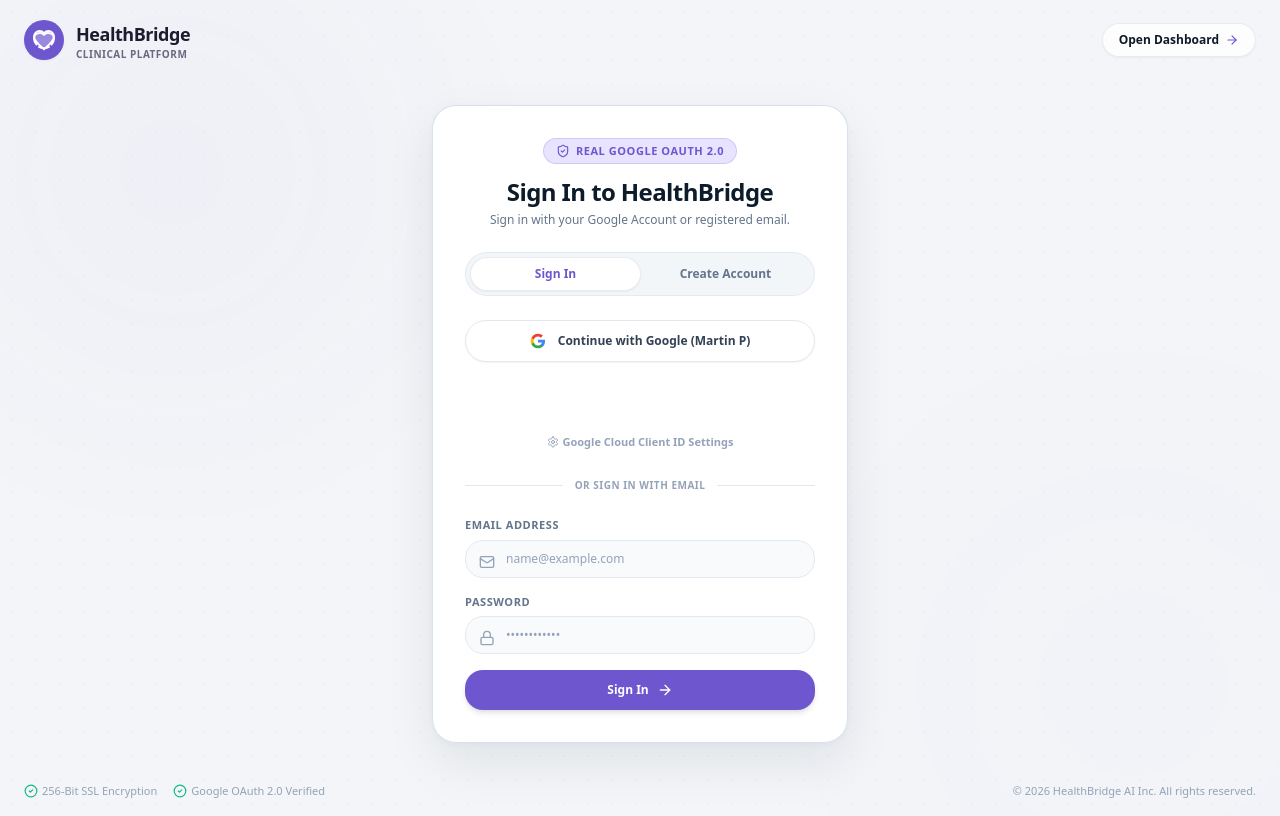
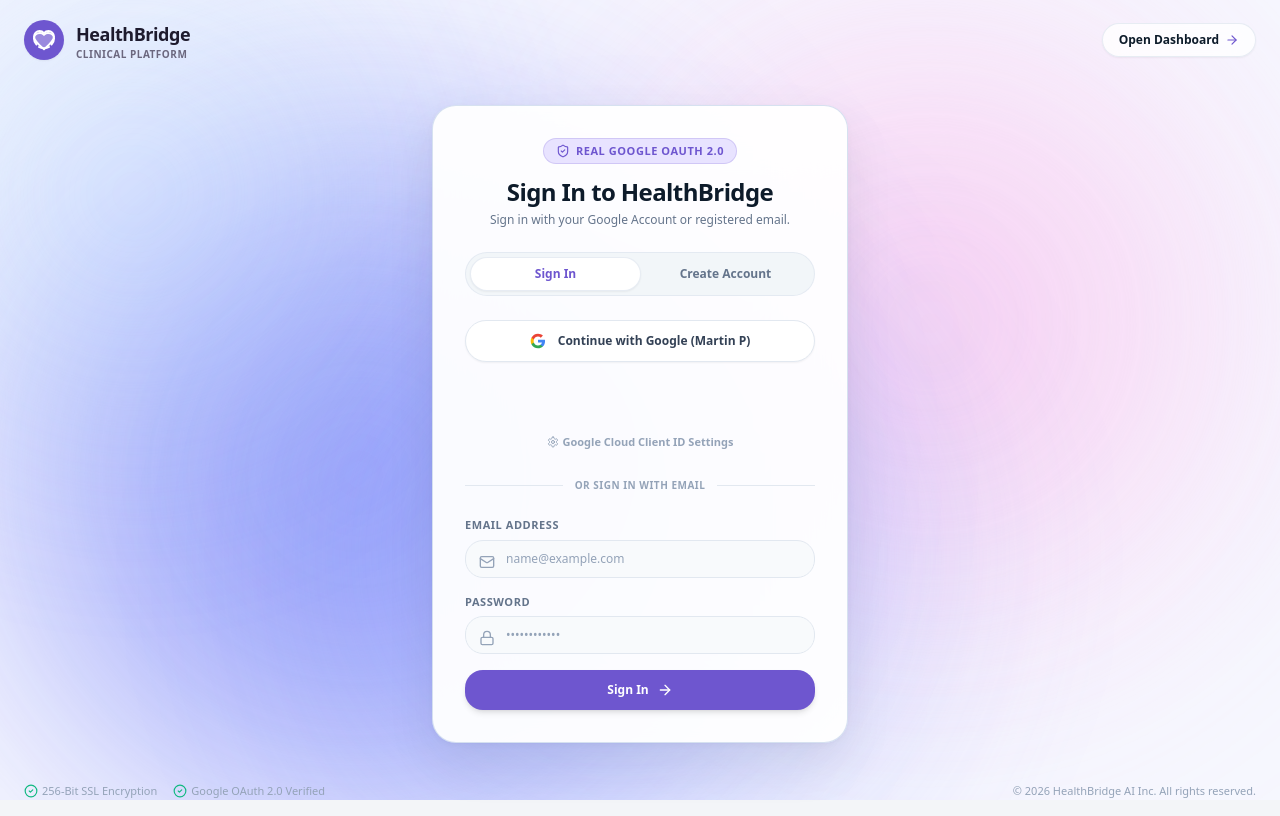
Before and after one commit to martyn-in/healthbridge, a Next.js app: page /login in a window 1280 px wide. Built offline with nearby package versions, Linux system fonts and the light colour scheme; no server answers.

Commit message:
Implement multi-layer animated pastel mesh gradient background with frosted glass surface panels

```diff
--- a/src/app/dashboard/layout.tsx
+++ b/src/app/dashboard/layout.tsx
@@ -3,7 +3,6 @@
 import React, { useState } from 'react';
 import { Sidebar } from '@/components/ui/Sidebar';
 import { Header } from '@/components/ui/Header';
-import { JudgeDemoBar } from '@/components/ui/JudgeDemoBar';
 import { EmergencySosModal } from '@/components/ui/EmergencySosModal';
 import { DigitalHealthCardModal } from '@/components/ui/DigitalHealthCardModal';
 import { DisclaimerBanner } from '@/components/ui/DisclaimerBanner';
@@ -14,14 +13,15 @@
 
   return (
     <AuthGuard>
-      <div className="min-h-screen flex flex-col font-sans transition-colors duration-300 relative"
-        style={{ background: 'var(--bg-base)', color: 'var(--text-primary)' }}>
+      <div className="min-h-screen flex flex-col font-sans transition-colors duration-300 relative text-[var(--text-primary)]">
 
-        {/* Ambient background orbs */}
-        <div className="fixed top-0 right-0 w-96 h-96 rounded-full pointer-events-none z-0"
-          style={{ background: 'radial-gradient(circle, rgba(0,102,255,0.08) 0%, transparent 70%)', transform: 'translate(30%,-30%)' }} />
-        <div className="fixed bottom-0 left-0 w-80 h-80 rounded-full pointer-events-none z-0"
-          style={{ background: 'radial-gradient(circle, rgba(255,51,102,0.07) 0%, transparent 70%)', transform: 'translate(-30%,30%)' }} />
+        {/* ── MULTI-LAYER ANIMATED PASTEL MESH GRADIENT BACKGROUND ── */}
+        <div className="mesh-gradient-container">
+          <div className="mesh-blob mesh-blob-pink" />
+          <div className="mesh-blob mesh-blob-blue" />
+          <div className="mesh-blob mesh-blob-lavender" />
+          <div className="mesh-blob mesh-blob-cyan" />
+        </div>
 
         <div className="flex flex-1 relative z-10">
           {/* Desktop Sidebar */}
--- a/src/app/globals.css
+++ b/src/app/globals.css
@@ -3,12 +3,12 @@
 @import "tailwindcss/components";
 @import "tailwindcss/utilities";
 
-/* ─── DESIGN TOKENS (IMAGE 1 SOFT LAVENDER & VIOLET PALETTE) ─────────────── */
+/* ─── DESIGN TOKENS (LIGHT MODE MESH PALETTE) ─────────────────────────── */
 :root {
-  --bg-base:                #F2EFFE;
-  --bg-surface:             #E8E3FF;
-  --bg-card:                #FFFFFF;
-  --bg-card-subtle:         #F8F7FF;
+  --bg-base:                #F6F7FE;
+  --bg-surface:             rgba(232, 227, 255, 0.75);
+  --bg-card:                rgba(255, 255, 255, 0.75);
+  --bg-card-subtle:         rgba(248, 247, 255, 0.85);
 
   --text-primary:           #1E1B2E;
   --text-secondary:         #6B677E;
@@ -20,22 +20,22 @@
   --accent-lavender-dark:   #DED8FF;
   --accent-crimson:         #FF3366;
 
-  --border-subtle:          rgba(110, 86, 207, 0.08);
-  --border-card:            rgba(255, 255, 255, 0.95);
-  --shadow-sm:              0 2px 10px rgba(110, 86, 207, 0.03);
-  --shadow-md:              0 8px 30px rgba(110, 86, 207, 0.05);
-  --shadow-lg:              0 20px 50px rgba(110, 86, 207, 0.08);
+  --border-subtle:          rgba(110, 86, 207, 0.12);
+  --border-card:            rgba(255, 255, 255, 0.85);
+  --shadow-sm:              0 2px 10px rgba(110, 86, 207, 0.04);
+  --shadow-md:              0 10px 35px rgba(110, 86, 207, 0.06);
+  --shadow-lg:              0 20px 50px rgba(110, 86, 207, 0.09);
 
   --radius-card:            24px;
   --radius-pill:            999px;
 }
 
-/* ─── DARK MODE DESIGN TOKENS (PREMIUM DARK CHARCOAL) ──────────────────── */
+/* ─── DARK MODE DESIGN TOKENS (PREMIUM DARK OBSIDIAN MESH) ─────────────── */
 html.dark, .dark {
-  --bg-base:                #111114;
-  --bg-surface:             #1B1B20;
-  --bg-card:                #18181D;
-  --bg-card-subtle:         #23232A;
+  --bg-base:                #0C0C10;
+  --bg-surface:             rgba(27, 27, 32, 0.80);
+  --bg-card:                rgba(24, 24, 29, 0.78);
+  --bg-card-subtle:         rgba(35, 35, 42, 0.85);
 
   --text-primary:           #F6F6F8;
   --text-secondary:         #A0A0A8;
@@ -47,11 +47,11 @@
   --accent-lavender-dark:   #3A3458;
   --accent-crimson:         #FF4D79;
 
-  --border-subtle:          rgba(255, 255, 255, 0.08);
+  --border-subtle:          rgba(255, 255, 255, 0.10);
   --border-card:            rgba(255, 255, 255, 0.12);
-  --shadow-sm:              0 2px 10px rgba(0, 0, 0, 0.25);
-  --shadow-md:              0 8px 30px rgba(0, 0, 0, 0.35);
-  --shadow-lg:              0 20px 50px rgba(0, 0, 0, 0.50);
+  --shadow-sm:              0 2px 10px rgba(0, 0, 0, 0.30);
+  --shadow-md:              0 10px 35px rgba(0, 0, 0, 0.45);
+  --shadow-lg:              0 20px 50px rgba(0, 0, 0, 0.60);
 }
 
 /* ─── RESET & BASE ────────────────────────────────────────────────── */
@@ -72,21 +72,146 @@
 ::-webkit-scrollbar { width: 5px; height: 5px; }
 ::-webkit-scrollbar-track { background: transparent; }
 ::-webkit-scrollbar-thumb {
-  background: rgba(110, 86, 207, 0.20);
+  background: rgba(110, 86, 207, 0.25);
   border-radius: 10px;
 }
-::-webkit-scrollbar-thumb:hover { background: rgba(110, 86, 207, 0.35); }
+::-webkit-scrollbar-thumb:hover { background: rgba(110, 86, 207, 0.40); }
 
-/* ─── SOFT CARDS & UTILITIES ────────────────────────────────────── */
-.soft-card {
-  background: #FFFFFF;
-  border: 1px solid rgba(110, 86, 207, 0.08);
-  box-shadow: 0 8px 30px rgba(110, 86, 207, 0.04);
+/* ─── FROSTED GLASS PANELS & CARDS ──────────────────────────────── */
+.frosted-glass, .soft-card, .frosted-card {
+  background: var(--bg-card) !important;
+  backdrop-filter: blur(24px) saturate(180%) !important;
+  -webkit-backdrop-filter: blur(24px) saturate(180%) !important;
+  border: 1px solid var(--border-subtle) !important;
+  box-shadow: var(--shadow-md) !important;
 }
 
+/* ─── ANIMATED MESH GRADIENT CONTAINER & BLOBS ────────────────────── */
+.mesh-gradient-container {
+  position: fixed;
+  inset: 0;
+  pointer-events: none;
+  z-index: 0;
+  overflow: hidden;
+  background: var(--bg-base);
+  transition: background-color 0.5s ease;
+}
+
+.mesh-blob {
+  position: absolute;
+  border-radius: 50%;
+  filter: blur(90px);
+  -webkit-filter: blur(90px);
+  opacity: 0.85;
+  will-change: transform;
+}
+
+/* Light Mode Mesh Colors & Blobs */
+.mesh-blob-pink {
+  top: -10%;
+  right: -5%;
+  width: 55vw;
+  height: 55vw;
+  max-width: 750px;
+  max-height: 750px;
+  background: radial-gradient(circle, rgba(244, 168, 232, 0.70) 0%, rgba(255, 183, 236, 0.35) 45%, transparent 75%);
+  animation: meshDriftPink 26s ease-in-out infinite;
+}
+
+.mesh-blob-blue {
+  bottom: -15%;
+  left: -8%;
+  width: 60vw;
+  height: 60vw;
+  max-width: 850px;
+  max-height: 850px;
+  background: radial-gradient(circle, rgba(67, 85, 244, 0.70) 0%, rgba(59, 75, 249, 0.40) 45%, transparent 75%);
+  animation: meshDriftBlue 22s ease-in-out infinite;
+}
+
+.mesh-blob-lavender {
+  top: 25%;
+  left: 20%;
+  width: 50vw;
+  height: 50vw;
+  max-width: 700px;
+  max-height: 700px;
+  background: radial-gradient(circle, rgba(164, 177, 253, 0.70) 0%, rgba(137, 154, 255, 0.38) 45%, transparent 75%);
+  animation: meshDriftLavender 28s ease-in-out infinite;
+}
+
+.mesh-blob-cyan {
+  top: -15%;
+  left: -10%;
+  width: 45vw;
+  height: 45vw;
+  max-width: 600px;
+  max-height: 600px;
+  background: radial-gradient(circle, rgba(210, 234, 255, 0.65) 0%, rgba(185, 215, 255, 0.30) 45%, transparent 75%);
+  animation: meshDriftCyan 32s ease-in-out infinite;
+}
+
+/* Dark Mode Overrides for Mesh Blobs */
+html.dark .mesh-blob-pink, .dark .mesh-blob-pink {
+  background: radial-gradient(circle, rgba(120, 40, 140, 0.50) 0%, rgba(80, 25, 100, 0.22) 50%, transparent 85%);
+  opacity: 0.70;
+}
+
+html.dark .mesh-blob-blue, .dark .mesh-blob-blue {
+  background: radial-gradient(circle, rgba(30, 50, 180, 0.55) 0%, rgba(15, 25, 110, 0.28) 50%, transparent 85%);
+  opacity: 0.75;
+}
+
+html.dark .mesh-blob-lavender, .dark .mesh-blob-lavender {
+  background: radial-gradient(circle, rgba(25, 35, 75, 0.65) 0%, rgba(15, 20, 45, 0.32) 50%, transparent 85%);
+  opacity: 0.75;
+}
+
+html.dark .mesh-blob-cyan, .dark .mesh-blob-cyan {
+  background: radial-gradient(circle, rgba(20, 80, 150, 0.40) 0%, transparent 85%);
+  opacity: 0.65;
+}
+
+/* ─── GPU ACCELERATED MESH KEYFRAME DRIFTS ────────────────────────── */
+@keyframes meshDriftPink {
+  0% { transform: translate3d(0%, 0%, 0) scale(1) rotate(0deg); }
+  33% { transform: translate3d(-12%, 10%, 0) scale(1.15) rotate(-5deg); }
+  66% { transform: translate3d(-20%, -6%, 0) scale(0.92) rotate(4deg); }
+  100% { transform: translate3d(0%, 0%, 0) scale(1) rotate(0deg); }
+}
+
+@keyframes meshDriftBlue {
+  0% { transform: translate3d(0%, 0%, 0) scale(1) rotate(0deg); }
+  25% { transform: translate3d(10%, -8%, 0) scale(1.12) rotate(6deg); }
+  50% { transform: translate3d(18%, 5%, 0) scale(1.05) rotate(-4deg); }
+  75% { transform: translate3d(8%, 10%, 0) scale(0.95) rotate(5deg); }
+  100% { transform: translate3d(0%, 0%, 0) scale(1) rotate(0deg); }
+}
+
+@keyframes meshDriftLavender {
+  0% { transform: translate3d(0%, 0%, 0) scale(1); }
+  40% { transform: translate3d(14%, 12%, 0) scale(1.22); }
+  70% { transform: translate3d(-10%, -14%, 0) scale(0.88); }
+  100% { transform: translate3d(0%, 0%, 0) scale(1); }
+}
+
+@keyframes meshDriftCyan {
+  0% { transform: translate3d(0%, 0%, 0) scale(1); }
+  50% { transform: translate3d(-18%, 18%, 0) scale(1.28); }
+  100% { transform: translate3d(0%, 0%, 0) scale(1); }
+}
+
+/* Respect Prefers Reduced Motion */
+@media (prefers-reduced-motion: reduce) {
+  .mesh-blob {
+    animation: none !important;
+  }
+}
+
+/* ─── BUTTONS & UTILITIES ────────────────────────────────────────── */
 .pill-btn {
   display: inline-flex;
-  items-center: center;
+  align-items: center;
   gap: 0.5rem;
   padding: 0.5rem 1.25rem;
   border-radius: 9999px;
@@ -116,7 +241,6 @@
   background: #DED8FF;
 }
 
-/* Floating animation */
 @keyframes float {
   0%, 100% { transform: translateY(0px); }
   50% { transform: translateY(-8px); }
--- a/src/app/login/page.tsx
+++ b/src/app/login/page.tsx
@@ -223,17 +223,12 @@
 
   return (
     <div className="min-h-screen relative flex flex-col justify-between font-sans overflow-hidden bg-[#F3F5F8] text-[#0D1B2A] selection:bg-[#6E56CF] selection:text-white">
-      {/* Ambient Radial Glows */}
-      <div className="absolute inset-0 pointer-events-none z-0">
-        <div
-          className="absolute -top-32 -left-32 w-[600px] h-[600px] rounded-full blur-[130px] opacity-40"
-          style={{ background: 'radial-gradient(circle, rgba(110,86,207,0.15) 0%, transparent 70%)' }}
-        />
-        <div
-          className="absolute top-1/2 -right-32 w-[550px] h-[550px] rounded-full blur-[140px] opacity-35"
-          style={{ background: 'radial-gradient(circle, rgba(124,92,252,0.12) 0%, transparent 70%)' }}
-        />
-        <div className="absolute inset-0 bg-[radial-gradient(#6e56cf08_1px,transparent_1px)] [background-size:24px_24px]" />
+      {/* Multi-Layer Animated Pastel Mesh Gradient Background */}
+      <div className="mesh-gradient-container">
+        <div className="mesh-blob mesh-blob-pink" />
+        <div className="mesh-blob mesh-blob-blue" />
+        <div className="mesh-blob mesh-blob-lavender" />
+        <div className="mesh-blob mesh-blob-cyan" />
       </div>
 
       {/* Top Header Navigation */}
```
